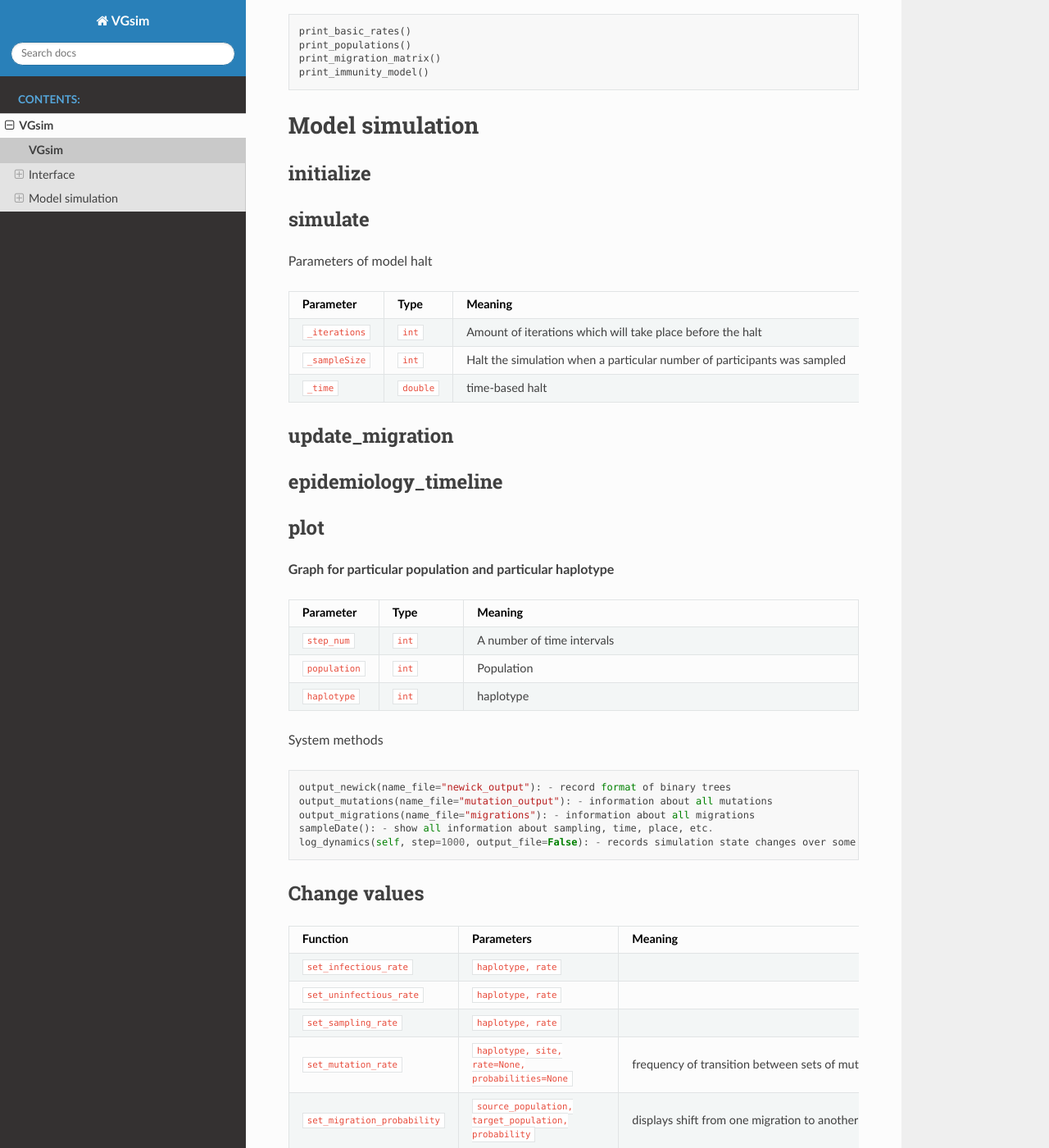
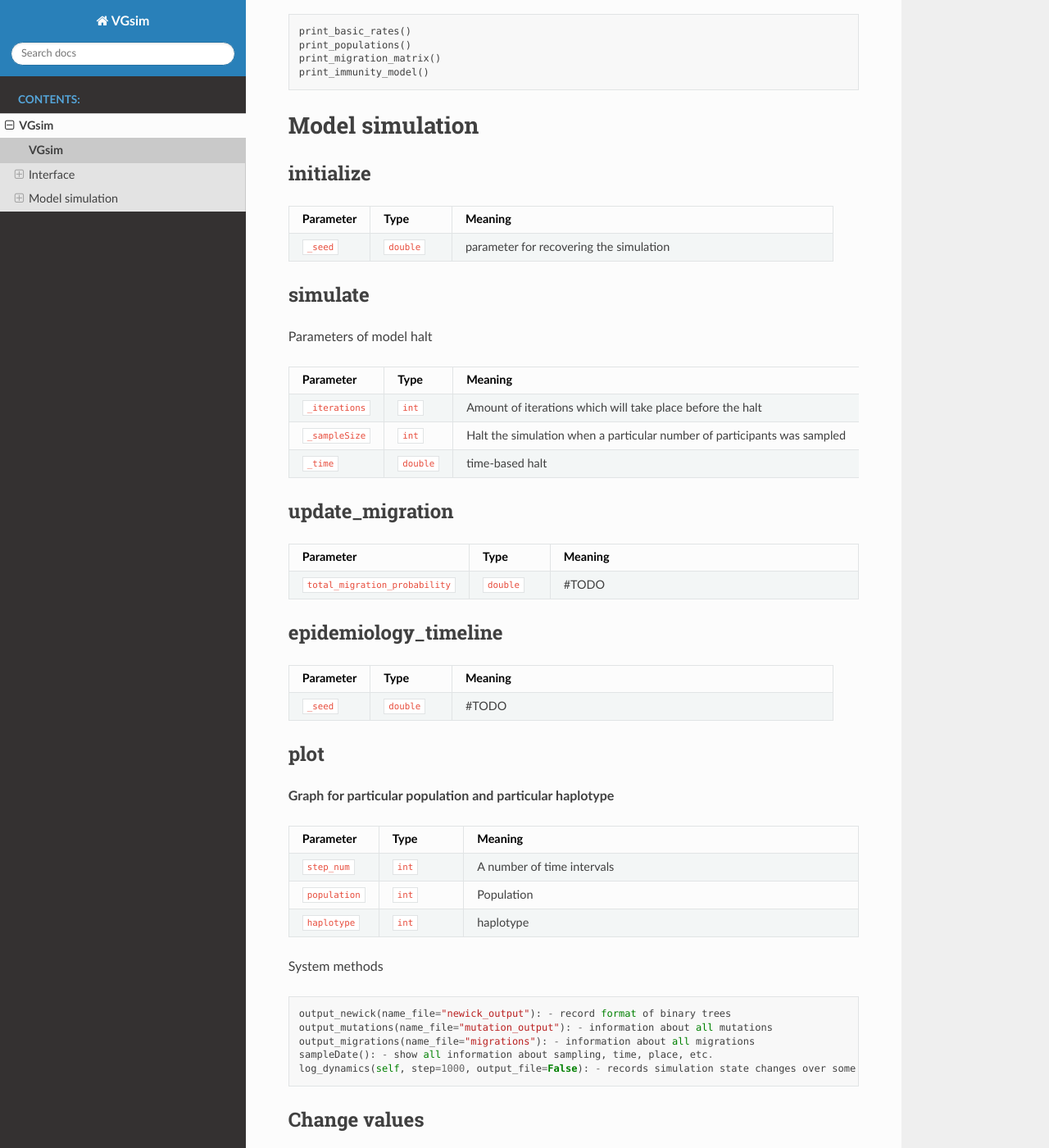
Before and after one commit to Genomics-HSE/VGsim, a Sphinx documentation site: the page built from docs/source/VGsim.rst, in a window 1280 px wide and 1400 px high, scrolled down 1340 px. Shown: the whole window at 82% size. Built offline with Sphinx 7.4.7 and the Read the Docs theme 2.0.0, drawn with Linux system fonts in a browser that asks for light colours.

Commit message:
Minor changes

```diff
--- a/docs/source/VGsim.rst
+++ b/docs/source/VGsim.rst
@@ -95,6 +95,9 @@ initialize
    :widths: 15 15 70
    :header-rows: 1
 
+   * - Parameter
+     - Type
+     - Meaning
    * - ``_seed``
      - ``double``
      - parameter for recovering the simulation
@@ -130,6 +133,9 @@ update_migration
    :widths: 15 15 70
    :header-rows: 1
 
+   * - Parameter
+     - Type
+     - Meaning
    * - ``total_migration_probability``
      - ``double``
      - #TODO
@@ -141,6 +147,9 @@ epidemiology_timeline
    :widths: 15 15 70
    :header-rows: 1
 
+   * - Parameter
+     - Type
+     - Meaning
    * - ``_seed``
      - ``double``
      - #TODO
```
